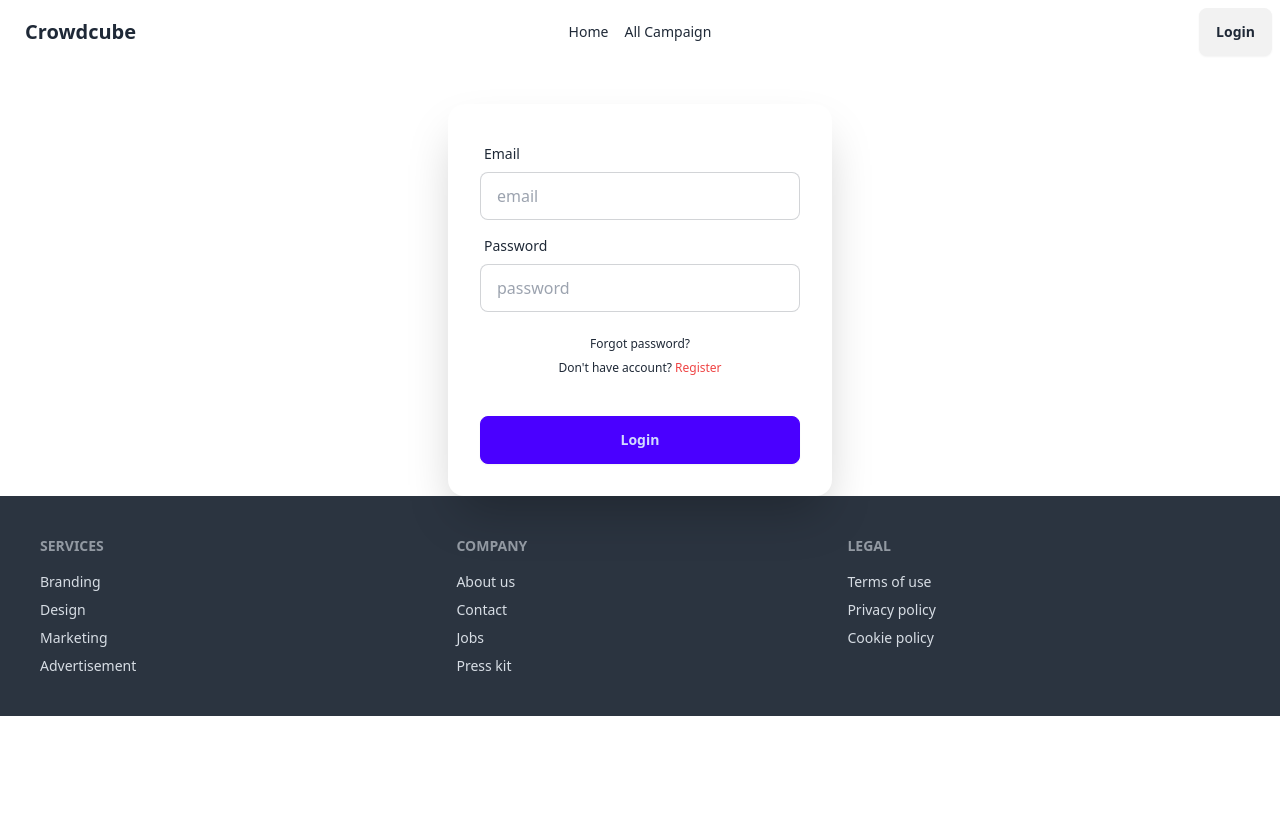
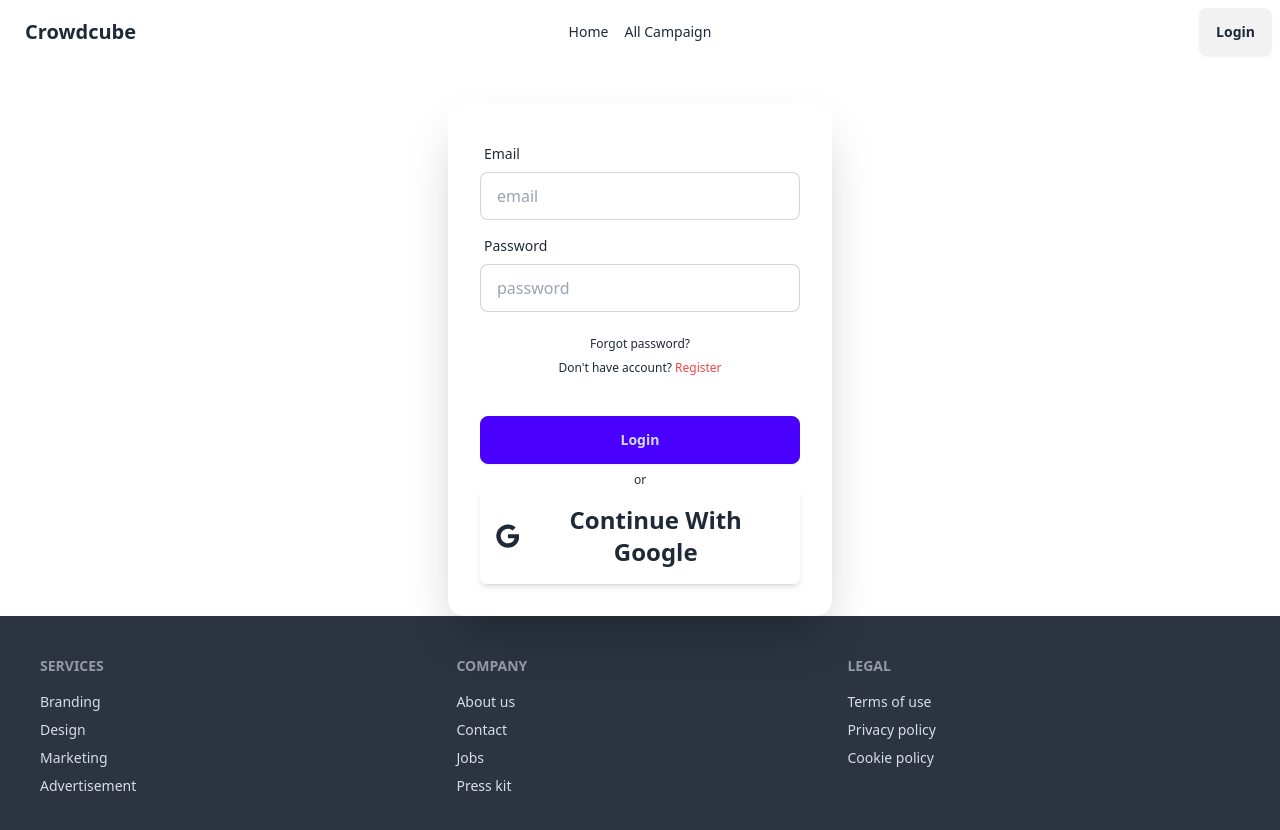
Before and after one commit to lukmanxpert/crowdcube, a React (Vite) app: page /login in a window 1280 px wide. Shown: the top 830 px of the page. Before the commit the page ends 800 px from the top, so only its background shows below. Built offline with nearby package versions, Linux system fonts and the light colour scheme; no server answers.

Commit message:
added google auth login

```diff
--- a/src/Components/Navbar.jsx
+++ b/src/Components/Navbar.jsx
@@ -67,7 +67,7 @@
                                     className="w-10 h-10 rounded-full cursor-pointer"
                                 /> : <FaUserCircle className='h-8 w-8' />
                             }
-                            <div className="absolute left-1/2 transform -translate-x-1/2 -top-8 hidden group-hover:block bg-gray-800 text-white text-sm py-1 px-3 rounded shadow-lg whitespace-nowrap z-10">
+                            <div className="absolute -left-20 transform -translate-x-1/2 top-8 hidden group-hover:block bg-gray-800 text-white text-sm py-1 px-3 rounded shadow-lg whitespace-nowrap z-10">
                                 {user.displayName}
                             </div>
                             <button
--- a/src/Pages/AddCampaign.jsx
+++ b/src/Pages/AddCampaign.jsx
@@ -179,7 +179,7 @@
                         id="image"
                         required
                         name="username"
-                        value={user?.auth?.displayName || "anonymous"}
+                        value={user?.displayName || "anonymous"}
                         className="w-full px-4 py-2 border rounded-lg focus:outline-none focus:ring focus:ring-indigo-300"
                     />
                 </div>
--- a/src/Pages/Login.jsx
+++ b/src/Pages/Login.jsx
@@ -2,9 +2,10 @@
 import { Link, useNavigate } from 'react-router-dom';
 import { AuthContext } from '../providers/AuthProvider';
 import { Bounce, toast, ToastContainer } from 'react-toastify';
+import { FaGoogle } from 'react-icons/fa';
 
 const Login = () => {
-    const { setUser, signInUser } = useContext(AuthContext)
+    const { setUser, signInUser, signInWithGoogle } = useContext(AuthContext)
     const navigate = useNavigate()
     const handleSubmit = (e) => {
         e.preventDefault()
@@ -35,6 +36,16 @@
                 });
             })
     }
+    const handleGoogleRegister = () => {
+        signInWithGoogle()
+            .then(res => {
+                setUser(res.user);
+                navigate('/home')
+            })
+            .catch(err => {
+                console.log("ERROr", err);
+            })
+    }
     return (
         <div className="card mx-auto mt-10 bg-base-100 w-full max-w-sm shrink-0 shadow-2xl">
             <form onSubmit={handleSubmit} className="card-body">
@@ -57,6 +68,10 @@
                 <div className="form-control mt-6">
                     <button className="btn btn-primary">Login</button>
                 </div>
+                <div className='flex flex-col text-center justify-center items-center'>
+                    <p className='text-xs'>or</p>
+                    <button onClick={handleGoogleRegister} className='text-2xl font-bold flex items-center justify-center gap-2 shadow-md p-4 rounded-md'><FaGoogle></FaGoogle> Continue With Google</button>
+                </div>
             </form>
             <ToastContainer
                 position="top-right"
--- a/src/Pages/Register.jsx
+++ b/src/Pages/Register.jsx
@@ -1,10 +1,11 @@
 import React, { useContext } from 'react';
-import { Link, Navigate, useNavigate } from 'react-router-dom';
+import { Link, useNavigate } from 'react-router-dom';
 import { AuthContext } from '../providers/AuthProvider';
 import { toast, ToastContainer } from 'react-toastify';
+import { FaGoogle } from 'react-icons/fa';
 
 const Register = () => {
-    const { setUser, signUpNewUser } = useContext(AuthContext);
+    const { setUser, signUpNewUser, signInWithGoogle } = useContext(AuthContext);
     const navigate = useNavigate()
     const handleSubmit = (e) => {
         e.preventDefault()
@@ -27,6 +28,16 @@
             })
             .catch(err => {
                 toast.error(err.message)
+            })
+    }
+    const handleGoogleRegister = () => {
+        signInWithGoogle()
+            .then(res => {
+                setUser(res.user);
+                navigate('/home')
+            })
+            .catch(err => {
+                console.log("ERROr", err);
             })
     }
     return (
@@ -62,6 +73,10 @@
                 <div className="form-control mt-6">
                     <button className="btn btn-primary">Register</button>
                 </div>
+                <div className='flex flex-col text-center justify-center items-center'>
+                    <p className='text-xs'>or</p>
+                    <button onClick={handleGoogleRegister} className='text-2xl font-bold flex items-center justify-center gap-2 shadow-md p-4 rounded-md'><FaGoogle></FaGoogle> Continue With Google</button>
+                </div>
             </form>
             <ToastContainer></ToastContainer>
         </div>
--- a/src/providers/AuthProvider.jsx
+++ b/src/providers/AuthProvider.jsx
@@ -1,10 +1,12 @@
 import React, { createContext, useEffect, useState } from 'react';
 import { auth } from '../firebase/firebase.init';
-import { createUserWithEmailAndPassword, onAuthStateChanged, signInWithEmailAndPassword, signOut } from 'firebase/auth';
+import { createUserWithEmailAndPassword, GoogleAuthProvider, onAuthStateChanged, signInWithEmailAndPassword, signInWithPopup, signOut } from 'firebase/auth';
+
 export const AuthContext = createContext(null);
 const AuthProvider = ({ children }) => {
     const [user, setUser] = useState(null);
     const [loading, setLoading] = useState(true)
+    const googleProvider = new GoogleAuthProvider();
     const signUpNewUser = (email, password) => {
         return createUserWithEmailAndPassword(auth, email, password)
     }
@@ -13,6 +15,9 @@
     }
     const signOutUser = () => {
         return signOut(auth);
+    }
+    const signInWithGoogle = () => {
+        return signInWithPopup(auth, googleProvider)
     }
     useEffect(() => {
         const unSubscribe = onAuthStateChanged(auth, (user => {
@@ -28,6 +33,7 @@
         signUpNewUser,
         signInUser,
         signOutUser,
+        signInWithGoogle,
         loading
     }
     console.log(user);
```
